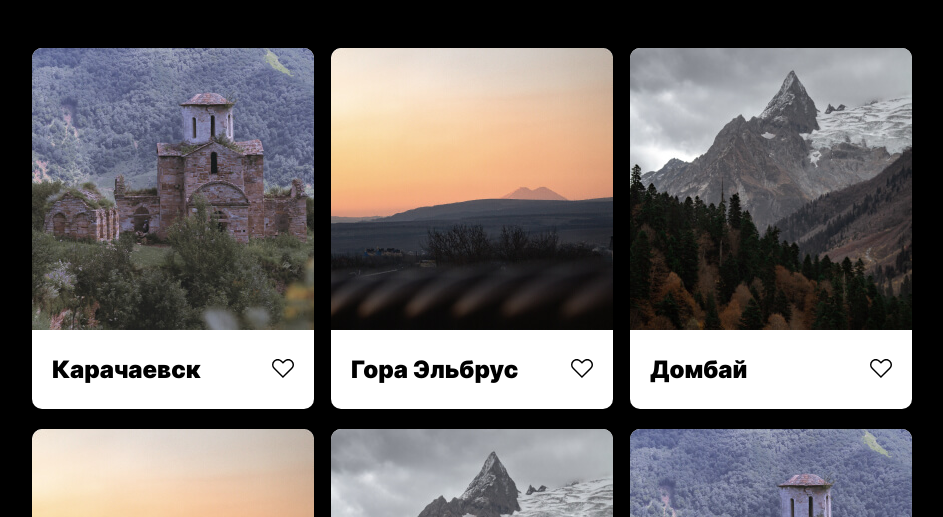
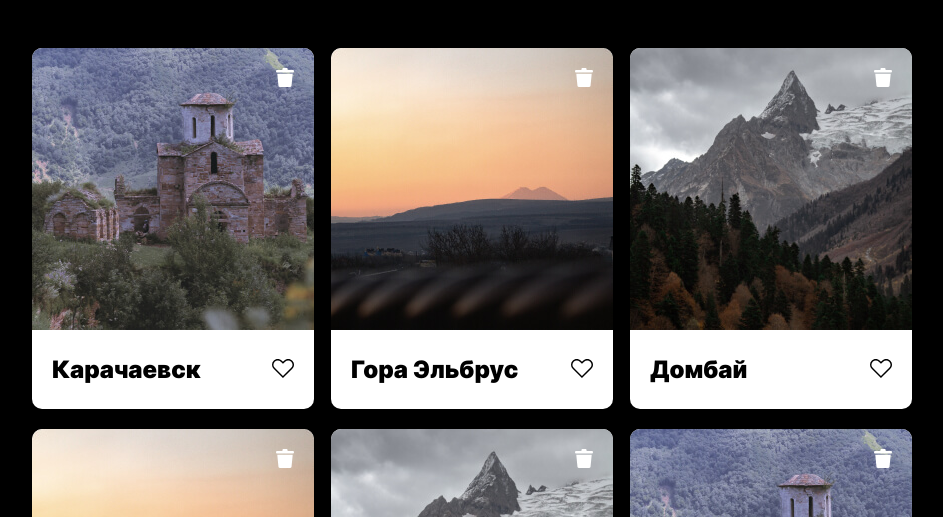
Before and after one commit to ehunova/mesto-app, a plain HTML site: page index.html in a window 1280 px wide. Shown: the part 283-800 px from the top of the page, without its empty margins (168-1111 px from the left). Drawn offline with Linux system fonts and the light colour scheme.

Commit message:
Card section update

```diff
--- /dev/null
+++ b/blocks/card/__delete-button/card__delete-button.css
@@ -0,0 +1,13 @@
+.card__delete-button {
+    border: none;
+    background-color: rgba(255, 255, 255, 0);
+    background-image: url("../../../images/delete-button_icon.svg");
+    background-repeat: no-repeat;
+    background-position: center;
+    background-size: cover;
+    width: 18px;
+    height: 19px;
+    position: absolute;
+    top: 20px;
+    right: 20px;
+}
--- a/blocks/card/__like-button/_active/card__like-button_active.css
+++ b/blocks/card/__like-button/_active/card__like-button_active.css
@@ -1,7 +1,4 @@
 .card__like-button_active {
     background-image: url("../../../../images/like-button_icon_active.svg");
+    transition: opacity .3s ease;
 }
-
-.card__like-button_active:hover {
-    opacity: 1;
-}
--- a/blocks/card/card.css
+++ b/blocks/card/card.css
@@ -8,4 +8,5 @@
     gap: 25px;
     color: #000;
     width: 282px;
+    position: relative;
 }
--- a/blocks/popup/_opened/popup_opened.css
+++ b/blocks/popup/_opened/popup_opened.css
@@ -1,3 +1,4 @@
 .popup_opened {
     visibility: visible;
+    opacity: 1;
 }
--- a/blocks/popup/popup.css
+++ b/blocks/popup/popup.css
@@ -11,4 +11,6 @@
     width: 100%;
     height: 100%;
     box-sizing: border-box;
+    transition: visibility .3s ease, opacity .3s ease;
+    opacity: 0;
 }
--- a/index.html
+++ b/index.html
@@ -34,6 +34,7 @@
             <ul class="cards__list">
                 <li>
                     <article class="card">
+                        <button class="card__delete-button icon-button" type="reset" aria-label="Delete"></button>
                         <img class="card__image" src="./images/karachaevsk-card_image.jpg" alt="Карачаевск">
                         <div class="card__description">
                             <h2 class="card__title">Карачаевск</h2>
@@ -43,6 +44,7 @@
                 </li>
                 <li>
                     <article class="card">
+                        <button class="card__delete-button icon-button" type="reset" aria-label="Delete"></button>
                         <img class="card__image" src="./images/albrus-card_image.jpg" alt="Гора Эльбрус">
                         <div class="card__description">
                             <h2 class="card__title">Гора Эльбрус</h2>
@@ -52,6 +54,7 @@
                 </li>
                 <li>
                     <article class="card">
+                        <button class="card__delete-button icon-button" type="reset" aria-label="Delete"></button>
                         <img class="card__image" src="./images/dombay-card_image.jpg" alt="Домбай">
                         <div class="card__description">
                             <h2 class="card__title">Домбай</h2>
@@ -61,6 +64,7 @@
                 </li>
                 <li>
                     <article class="card">
+                        <button class="card__delete-button icon-button" type="reset" aria-label="Delete"></button>
                         <img class="card__image" src="./images/albrus-card_image.jpg" alt="Гора Эльбрус">
                         <div class="card__description">
                             <h2 class="card__title">Гора Эльбрус</h2>
@@ -70,6 +74,7 @@
                 </li>
                 <li>
                     <article class="card">
+                        <button class="card__delete-button icon-button" type="reset" aria-label="Delete"></button>
                         <img class="card__image" src="./images/dombay-card_image.jpg" alt="Домбай">
                         <div class="card__description">
                             <h2 class="card__title">Домбай</h2>
@@ -79,10 +84,11 @@
                 </li>
                 <li>
                     <article class="card">
+                        <button class="card__delete-button icon-button" type="reset" aria-label="Delete"></button>
                         <img class="card__image" src="./images/karachaevsk-card_image.jpg" alt="Карачаево-Черкесия">
                         <div class="card__description">
                             <h2 class="card__title">Карачаево-Черкесия</h2>
-                            <button class="card__like-button card__like-button_active" type="button" aria-label="Like"></button>
+                            <button class="card__like-button" type="button" aria-label="Like"></button>
                         </div>
                     </article>
                 </li>
--- a/pages/index.css
+++ b/pages/index.css
@@ -29,6 +29,7 @@
 @import "../blocks/card/__title/card__title.css";
 @import "../blocks/card/__like-button/card__like-button.css";
 @import "../blocks/card/__like-button/_active/card__like-button_active.css";
+@import "../blocks/card/__delete-button/card__delete-button.css";
 
 @import "../blocks/footer/footer.css";
 @import "../blocks/footer/__copyright/footer__copyright.css";
```
Also changed, not shown: images/delete-button_icon.svg (added).
